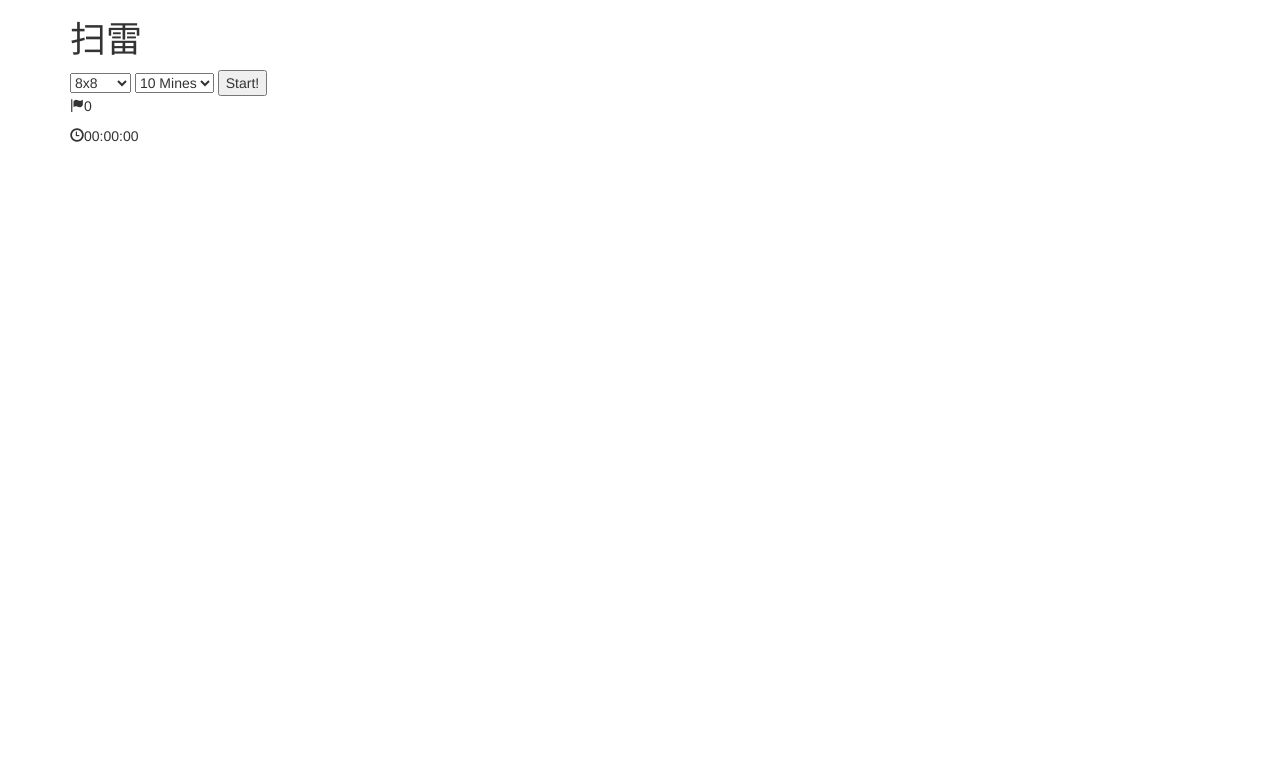
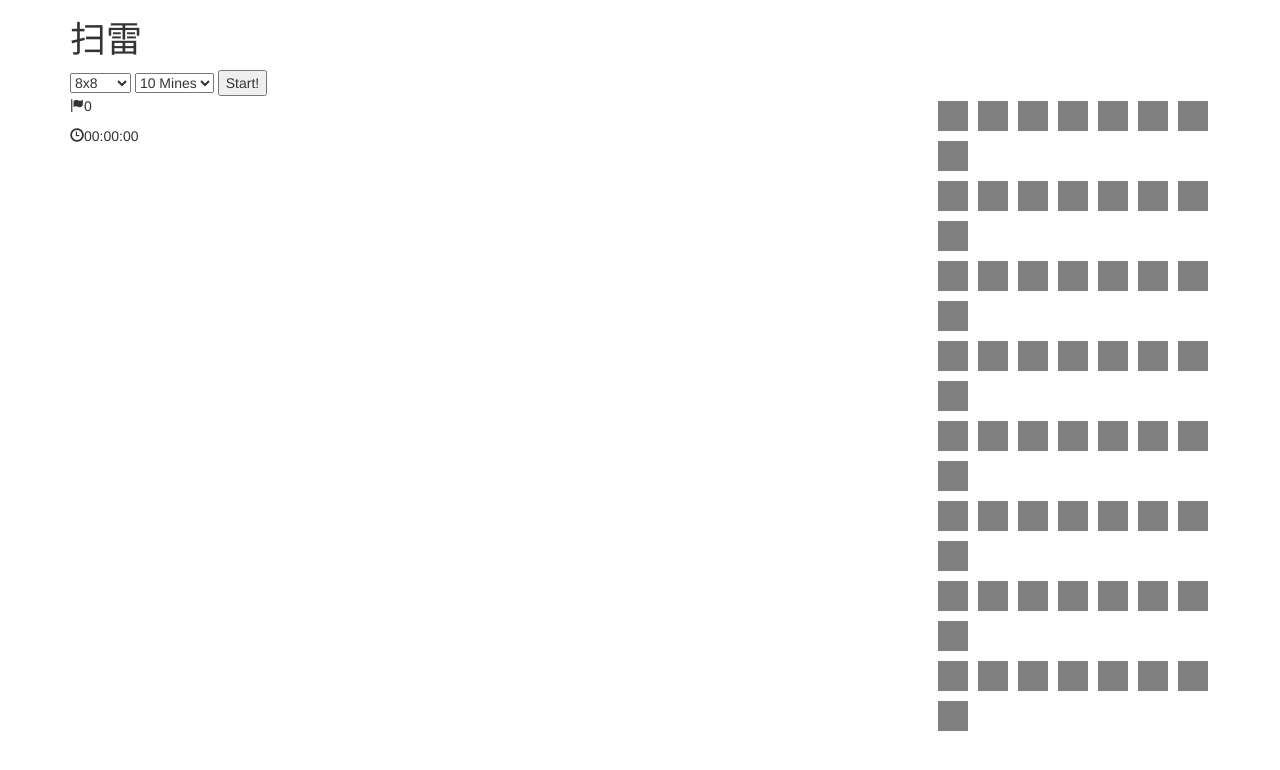
Before and after one commit to liuchibing/minesweeper, a plain HTML site: page index.html in a window 1280 px wide. Both pictures are taken after a click on the button "Start!". Drawn offline with Linux system fonts and the light colour scheme.

Commit message:
尝试生成雷区代码

```diff
--- a/main.js
+++ b/main.js
@@ -1,12 +1,8 @@
-$(document).ready(function() {
-    $("#startGame").click(function() {
-	var size = document.getElementById("size").selectedIndex;
-	var total = document.getElementById("total").selectedIndex;
-	//alert(size);alert(total);
-	init(size, total);
-	$(".game").show();
-    });
-});
+//构建一个Box
+function box(isMine, node) {
+    this.isMine = isMine;
+    this.node = node;
+}
 
 //根据设置初始化游戏区域
 function init(size, total) {
@@ -30,5 +26,27 @@ function init(size, total) {
 	break;
     }
     //生成地图
+    var map = new Array();
+    for(i = 0; i < totalRows; i++) {
+	map[i] = new Array();
+	var parent = $("<div></div>");
+	parent.addClass("row");
+	for(j = 0; j < totalCols; j++) {
+	    var node = $("<div></div>");
+	    node.addClass("col-xs-1 mineBox unkownBox");
+	    parent.append(node);
+	    map[i][j] = new box(false, node);
+	}
+	$(".mines-area").append(parent);
+    }
+}
 
-}
+$(document).ready(function() {
+    $("#startGame").click(function() {
+	var size = document.getElementById("size").selectedIndex;
+	var total = document.getElementById("total").selectedIndex;
+	//alert(size);alert(total);
+	init(size, total);
+	$(".game").show();
+    });
+});
--- a/style.css
+++ b/style.css
@@ -1,3 +1,10 @@
 div.game {
     display: none;
 }
+
+div.mineBox {
+    background-color: grey;
+    width: 30px;
+    height: 30px;
+    margin: 5px;
+}
```
